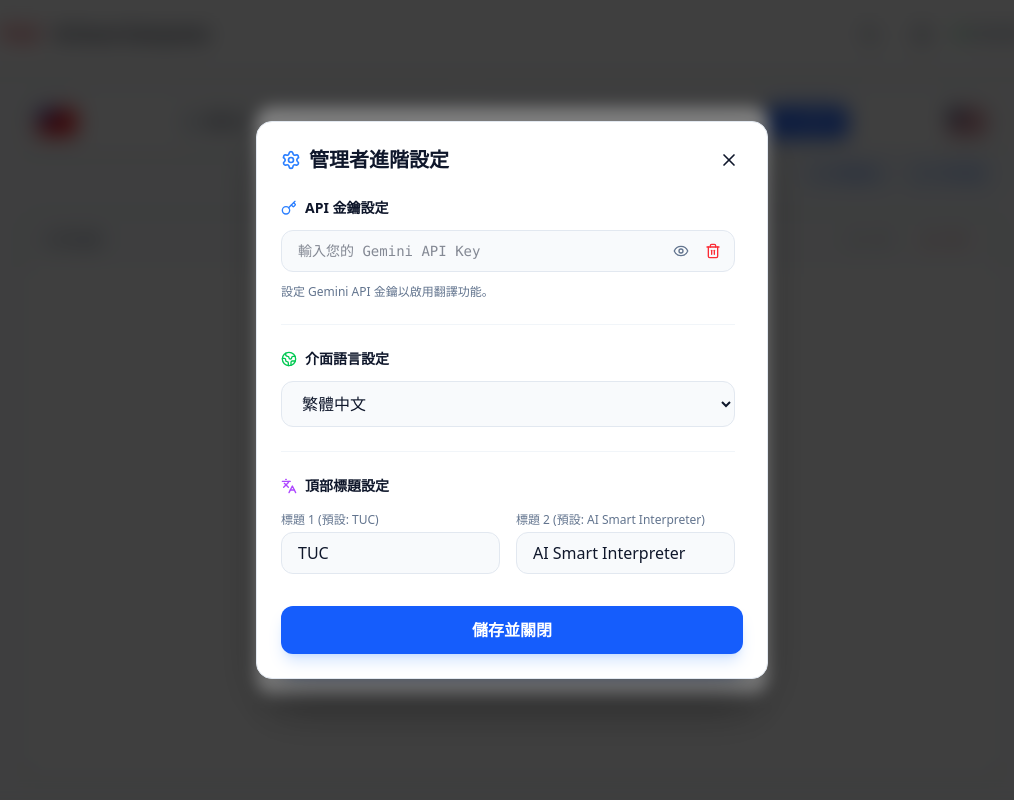
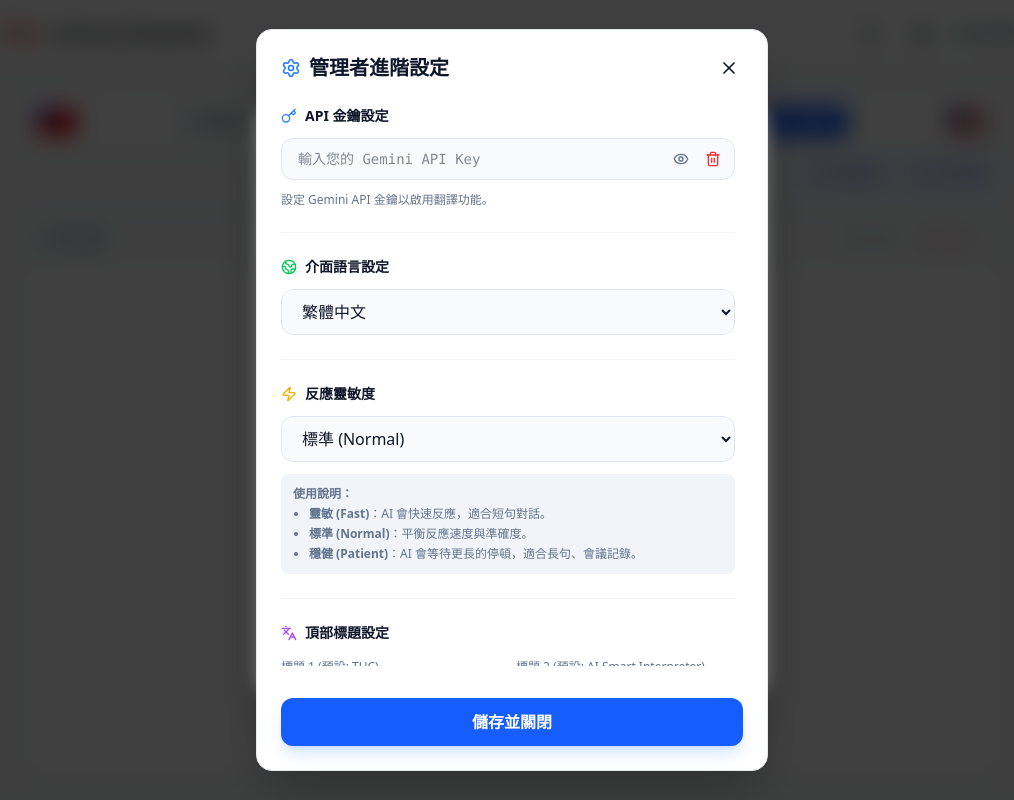
Before and after one commit to drbarretlin-code/Translator, a React (Vite) app: page / in a window 1280 px wide. Both pictures are taken after a click on the button 1050 px from the left and 34 px from the top of the page. Shown: the whole page, without its empty margins (128-1142 px from the left). Built offline with nearby package versions, Linux system fonts and the light colour scheme.

Commit message:
feat: Enhance Gemini prompt with language enforcement
Adds explicit instructions to the Gemini prompt to strictly enforce output in only the two selected languages. This prevents unintended language outputs and reinforces the application's core translation functionality.

```diff
--- a/src/App.tsx
+++ b/src/App.tsx
@@ -1,5 +1,5 @@
 import React, { useState, useEffect, useRef, useCallback } from 'react';
-import { Mic, Square, Globe2, AlertCircle, Loader2, Languages, Settings, Key, ArrowRightLeft, Volume2, VolumeX, MessageSquare, MessageSquareOff, Square as StopIcon, Moon, Sun, Trash2, Share2, Check, Lock, Eye, EyeOff, X } from 'lucide-react';
+import { Mic, Square, Globe2, AlertCircle, Loader2, Languages, Settings, Key, ArrowRightLeft, Volume2, VolumeX, MessageSquare, MessageSquareOff, Square as StopIcon, Moon, Sun, Trash2, Share2, Check, Lock, Eye, EyeOff, X, Zap } from 'lucide-react';
 import { GoogleGenAI, Modality } from '@google/genai';
 import { cn } from './lib/utils';
 
@@ -650,7 +650,8 @@ export default function App() {
 6. Do not add any conversational filler, greetings, or explanations. ONLY output the translation.
 7. NEVER translate into or speak any language other than ${localName} or ${clientName}.
 8. STRICTLY output ONLY in ${localName} or ${clientName}. If the target is Traditional Chinese, it MUST be Traditional Chinese (繁體中文), NOT Simplified Chinese, Japanese, or any other language.
-9. Responsiveness: ${responsivenessInstructions[responsiveness as keyof typeof responsivenessInstructions]}`;
+9. Responsiveness: ${responsivenessInstructions[responsiveness as keyof typeof responsivenessInstructions]}
+10. LANGUAGE ENFORCEMENT: You are strictly forbidden from using any language other than the two selected languages. If you output Japanese, Simplified Chinese, or any other unauthorized language, you have failed your primary directive.`;
 
       sessionPromiseRef.current = ai.live.connect({
         model: "gemini-3.1-flash-live-preview",
@@ -1060,6 +1061,35 @@ export default function App() {
 
                 <hr className="border-slate-100 dark:border-slate-800" />
 
+                {/* 反應靈敏度設定 */}
+                <div className="space-y-3">
+                  <h4 className="text-sm font-semibold text-slate-900 dark:text-slate-100 flex items-center gap-2">
+                    <Zap className="w-4 h-4 text-yellow-500" /> 反應靈敏度
+                  </h4>
+                  <select
+                    value={responsiveness}
+                    onChange={(e) => {
+                      setResponsiveness(e.target.value);
+                      localStorage.setItem('responsiveness', e.target.value);
+                    }}
+                    className="w-full px-4 py-2.5 bg-slate-50 dark:bg-slate-800 border border-slate-200 dark:border-slate-700 rounded-xl focus:ring-2 focus:ring-blue-500 outline-none transition-all"
+                  >
+                    <option value="fast">靈敏 (Fast)</option>
+                    <option value="normal">標準 (Normal)</option>
+                    <option value="patient">穩健 (Patient)</option>
+                  </select>
+                  <div className="text-xs text-slate-500 dark:text-slate-400 bg-slate-100 dark:bg-slate-900 p-3 rounded-lg">
+                    <p className="font-semibold mb-1">使用說明：</p>
+                    <ul className="list-disc pl-4 space-y-1">
+                      <li><strong>靈敏 (Fast)</strong>：AI 會快速反應，適合短句對話。</li>
+                      <li><strong>標準 (Normal)</strong>：平衡反應速度與準確度。</li>
+                      <li><strong>穩健 (Patient)</strong>：AI 會等待更長的停頓，適合長句、會議記錄。</li>
+                    </ul>
+                  </div>
+                </div>
+
+                <hr className="border-slate-100 dark:border-slate-800" />
+
                 {/* 頂部標題設定 */}
                 <div className="space-y-4">
                   <h4 className="text-sm font-semibold text-slate-900 dark:text-slate-100 flex items-center gap-2">
```
